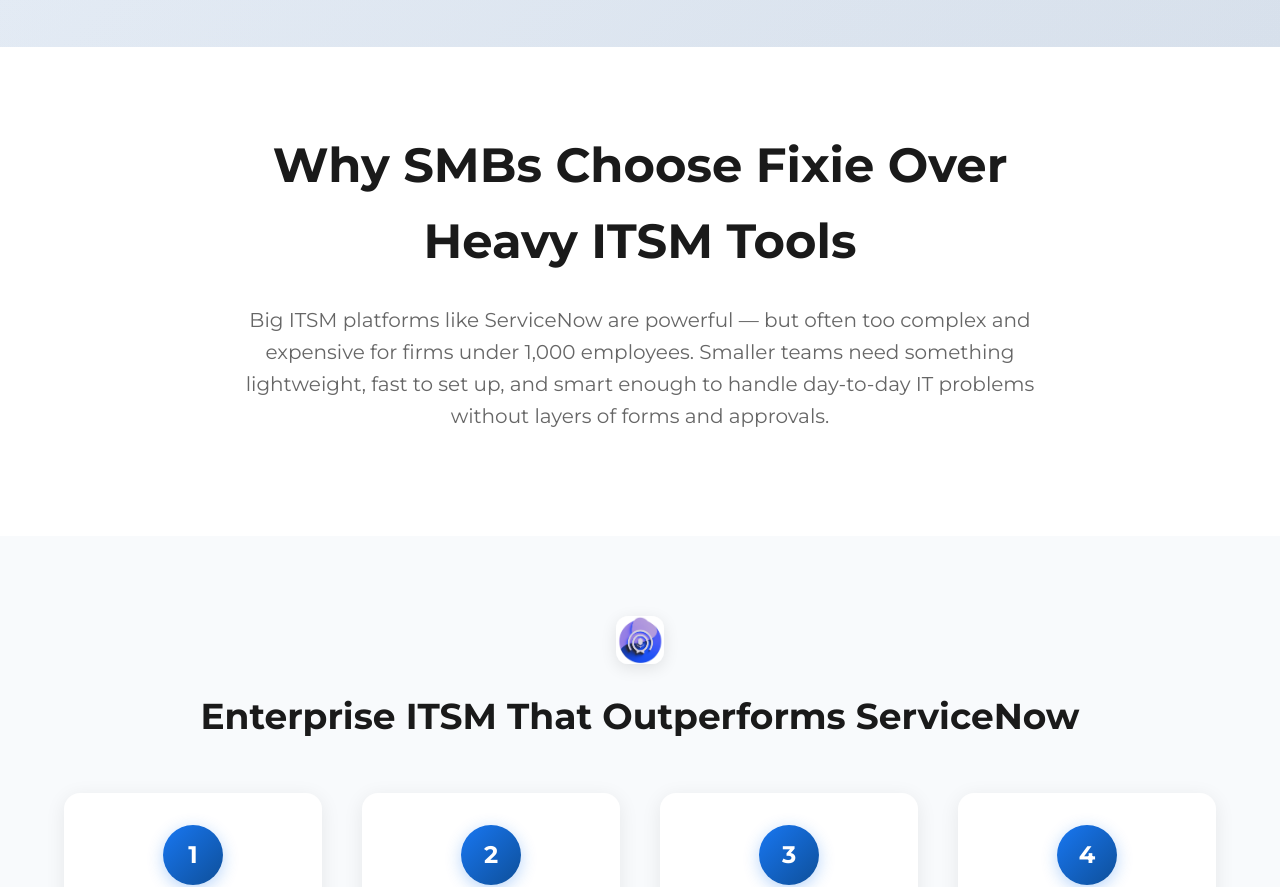
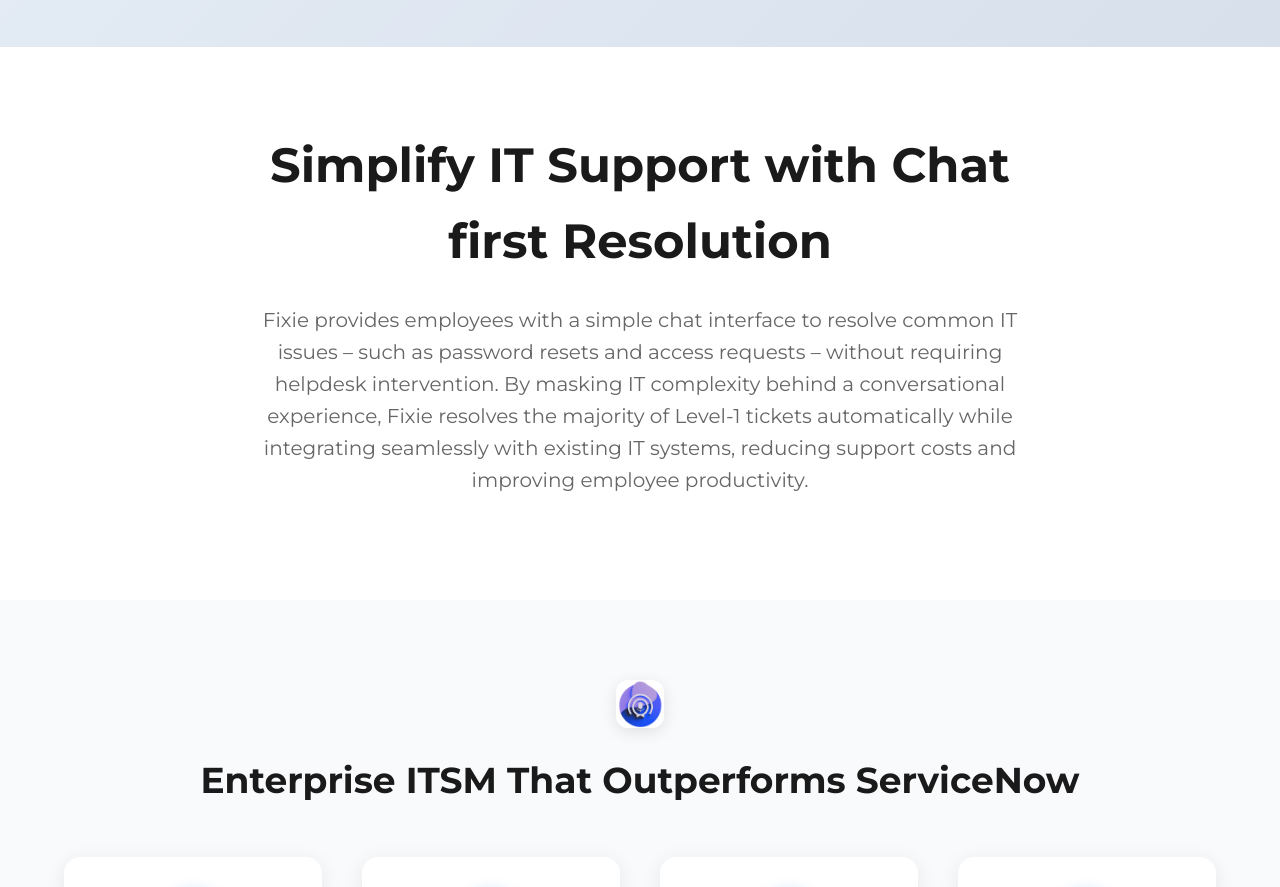
Before and after one commit to JohnsonManuel/Fixie, a React (Create React App) app: page / in a window 1280 px wide. Shown: the part 1120-2007 px from the top of the page. Built offline with nearby package versions, Linux system fonts and the light colour scheme; no server answers.

Commit message:
Current state with all updates

```diff
--- a/src/App.tsx
+++ b/src/App.tsx
@@ -174,9 +174,9 @@
       <section className="problem-statement" aria-labelledby="problem-heading">
         <div className="container">
           <div className="problem-content">
-            <h2 id="problem-heading">Why SMBs Choose Fixie Over Heavy ITSM Tools</h2>
+            <h2 id="problem-heading">Simplify IT Support with Chat first Resolution</h2>
             <p className="problem-text">
-              Big ITSM platforms like ServiceNow are powerful — but often too complex and expensive for firms under 1,000 employees. Smaller teams need something lightweight, fast to set up, and smart enough to handle day-to-day IT problems without layers of forms and approvals.
+              Fixie provides employees with a simple chat interface to resolve common IT issues – such as password resets and access requests – without requiring helpdesk intervention. By masking IT complexity behind a conversational experience, Fixie resolves the majority of Level-1 tickets automatically while integrating seamlessly with existing IT systems, reducing support costs and improving employee productivity.
             </p>
           </div>
         </div>
```
